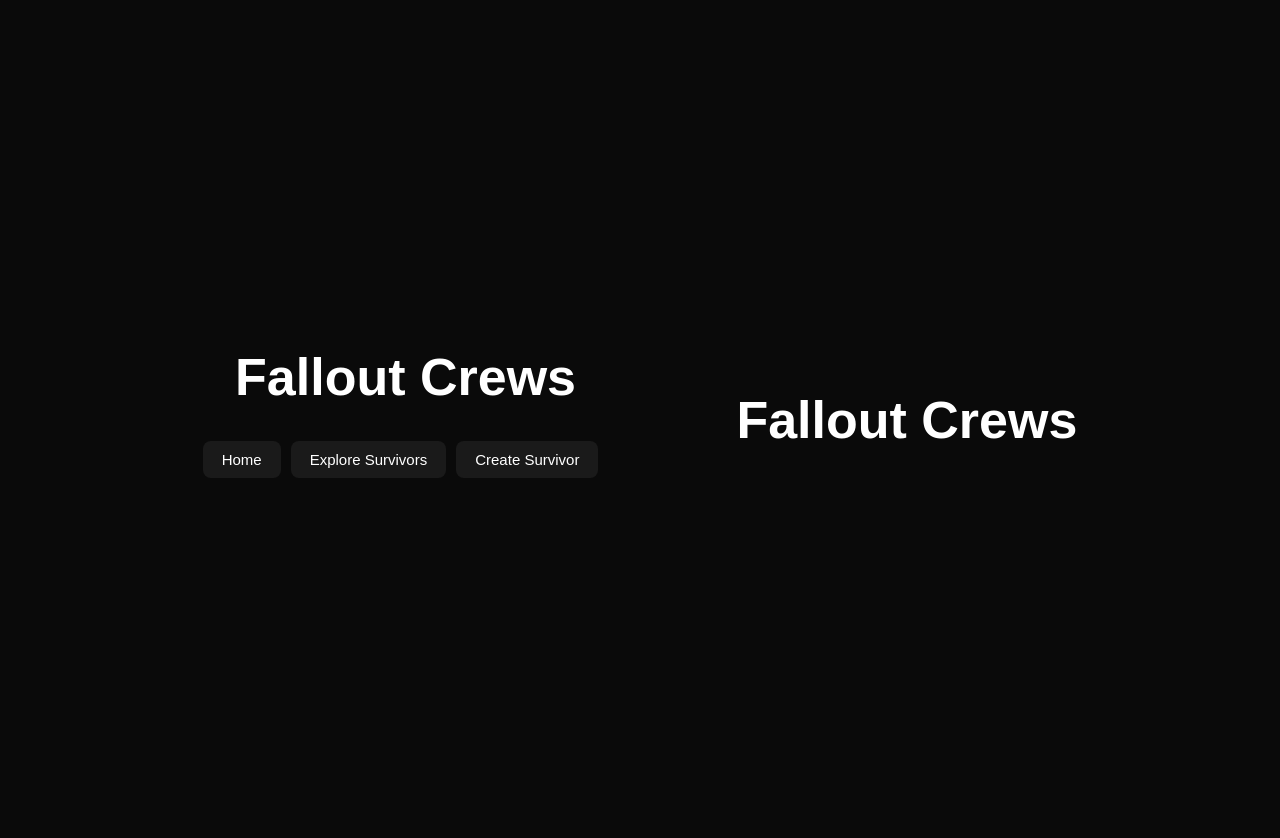
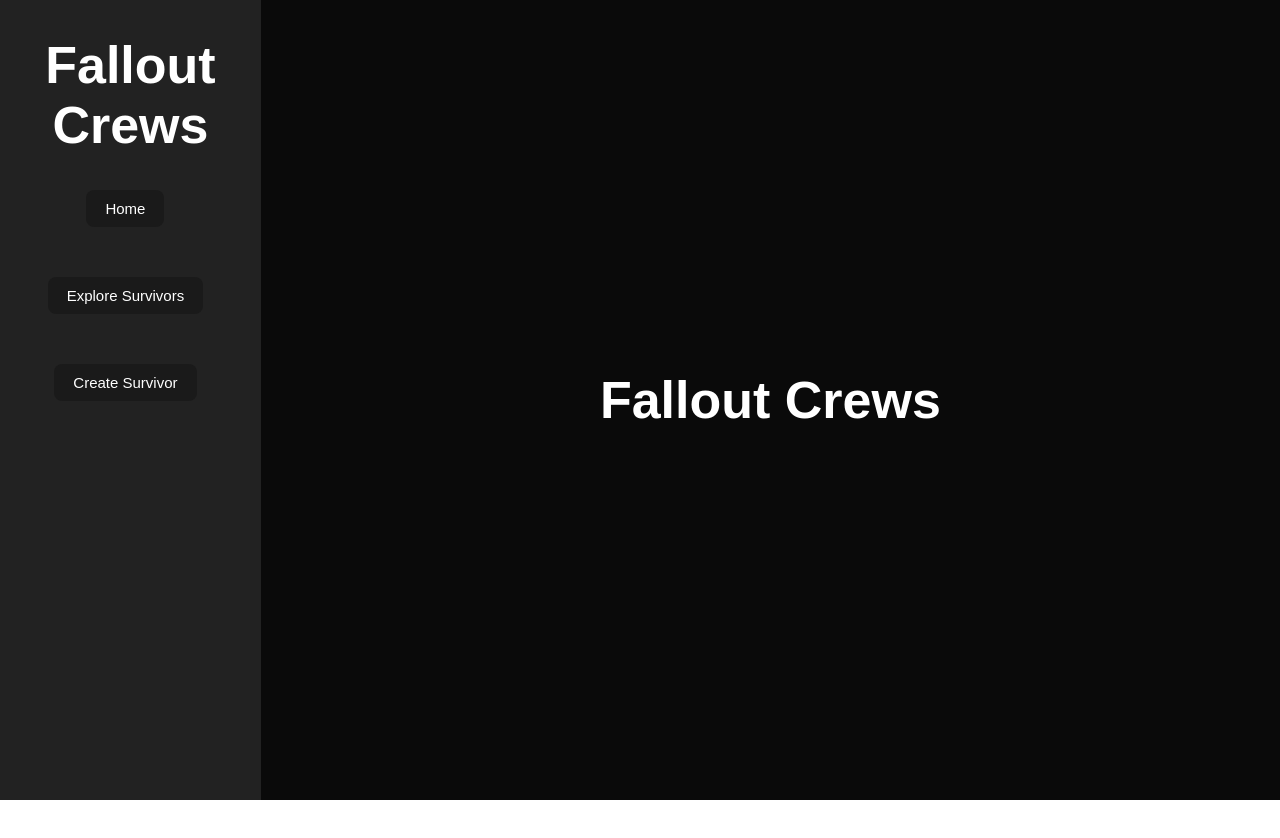
Before and after one commit to lumberger22/FalloutCrews, a React (Vite) app: page / in a window 1280 px wide. After the commit the page ends 800 px from the top, so only its background shows below. Built offline with nearby package versions, Linux system fonts and the light colour scheme.

Commit message:
Add styling to nav bar and element div

```diff
--- a/src/App.css
+++ b/src/App.css
@@ -12,18 +12,28 @@
   min-height: 100vh;
   color: white;
   background-color: rgba(0, 0, 0, 0.962);
-  padding:20px;
   display: flex;
   flex-direction: row;
-  justify-content: center;
-  align-items: center;
-  gap: 10vw;
 }
 
 .nav{
   width: auto;
   color:white;
   text-align: center;
+  justify-self: flex-start;
+  height: auto;
+  display: flex;
+  flex-direction: column;
+  background-color: rgb(34, 34, 34);
+}
+
+.content {
+  display: flex;
+  flex-direction: column;
+  align-items: center;
+  justify-content: center;
+  padding: 20px;
+  width: 100%;
 }
 
 .navBtn {
```
